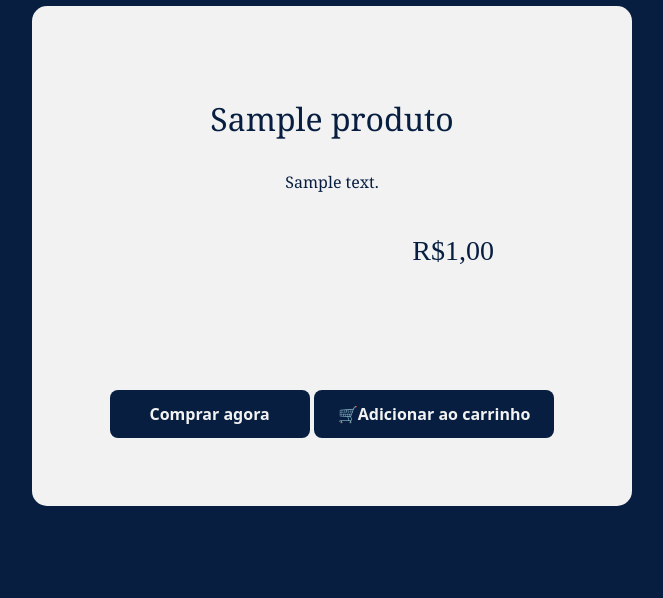
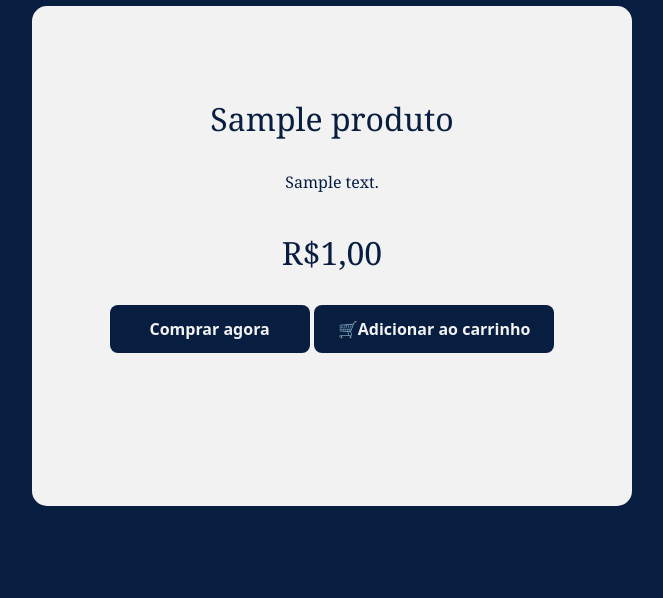
Before and after one commit to TheParousia/pi-2025.5.3, a Django app: page /produto/1 in a window 1280 px wide. Shown: the part 807-1405 px from the top of the page, without its empty margins (66-729 px from the left). Run offline with Django 5.2, Linux system fonts and the light colour scheme; tables that the repository leaves empty hold one stand-in row (values such as "Sample post"); grey boxes marked "Sample" are stand-in pictures.

Commit message:
up da pagina de detalhes
centralização da pagina de detalhes do produto

```diff
--- a/produto/templates/adm_produto.html
+++ b/produto/templates/adm_produto.html
@@ -5,7 +5,6 @@
 {% block styles %}
 <style>
     body {
-        background-image: url('/static/img/FundoFormulariosIndex.jpg');
         background-size: 100% 100%;
         background-position: center;
         background-repeat: no-repeat;
--- a/produto/templates/detalhe_produto.html
+++ b/produto/templates/detalhe_produto.html
@@ -47,16 +47,6 @@
             font-family: Georgia, 'Times New Roman', Times, serif;
         }
 
-        h3 {
-            color: #071E41;
-            margin-left: 150px;
-            padding-left: 100px;
-            width: 300px;
-            font-family: 'Times New Roman', Times, serif;
-            text-align: right;
-            padding-bottom: 90px;
-        }
-
         p {
             color: #071E41;
             font-weight: 500;
@@ -93,6 +83,10 @@
 
         .button-carrinho:hover {
             transform: scale(1.05);
+        }
+
+        .text{
+            align-items: center;
         }
 
         .card {
@@ -148,11 +142,13 @@
                 </div>
                 <div class="col-dados-produto">
                     <br>
-                    <h2> {{produto.nome}} </h2>
-                    <br>
-                    <p> {{produto.descricao}} </p>
-                    <br>
-                    <h3>R${{produto.preco}}</h3>
+                    <div class="texto">
+                        <h2> {{produto.nome}} </h2>
+                        <br>
+                        <p> {{produto.descricao}} </p>
+                        <br>
+                        <h2>R${{produto.preco}}</h2>
+                    </div>
                     <br>
                     <button class="button-comprar">Comprar agora</button>
                     <button class="button-carrinho"> 🛒Adicionar ao carrinho</i>
```
